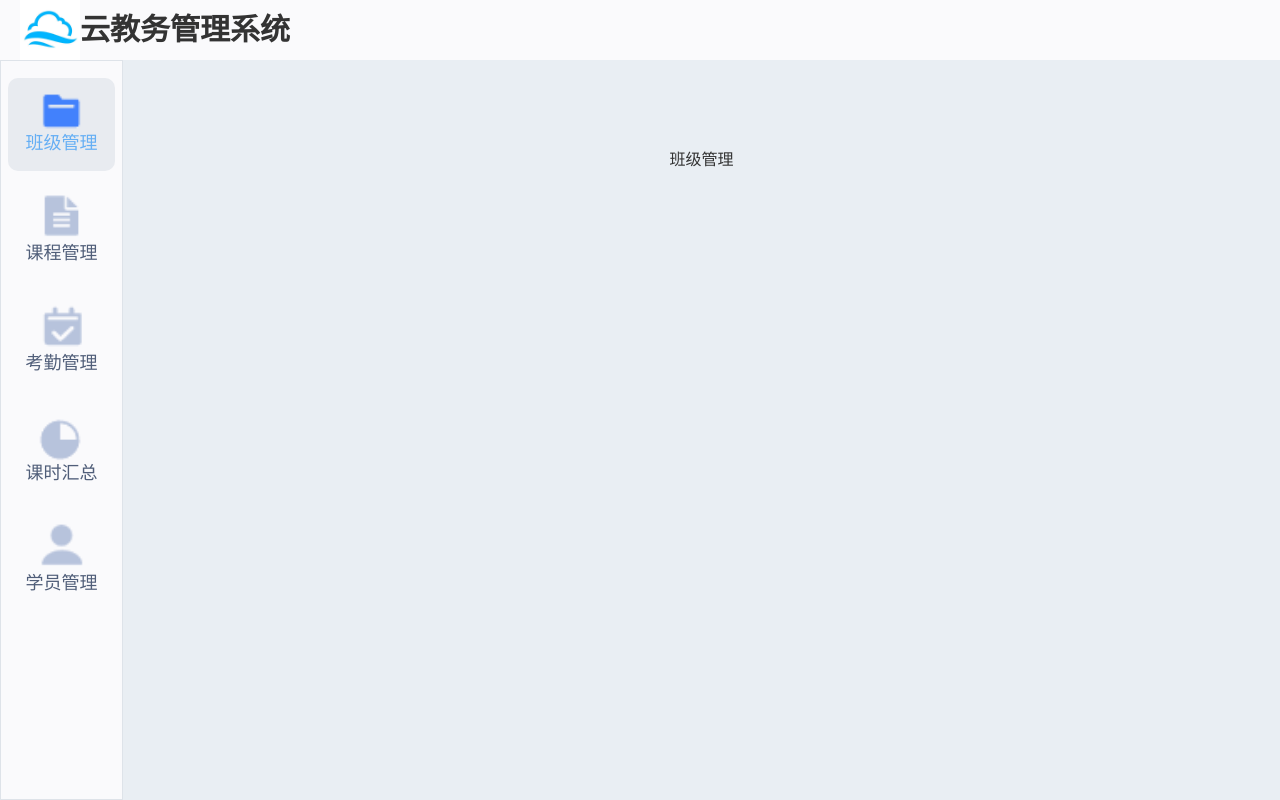
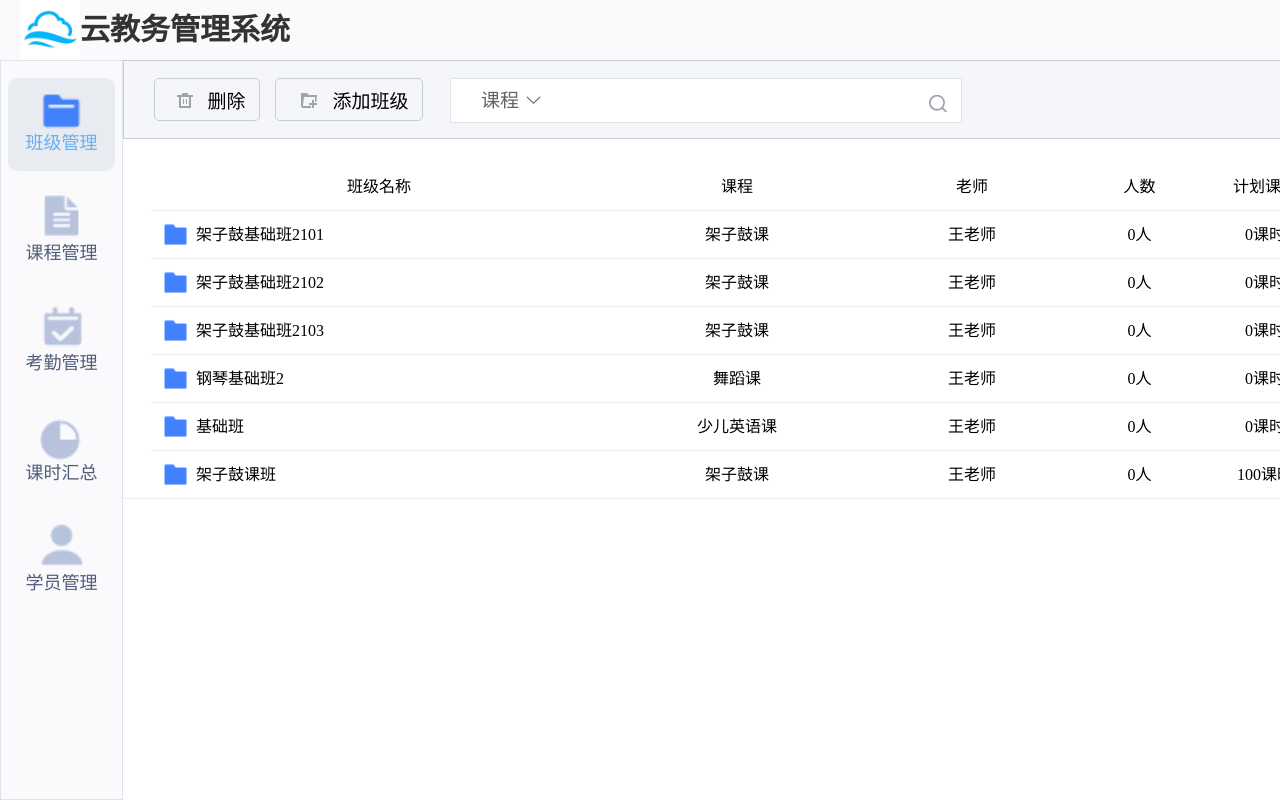
Before and after one commit to leeNb66/SaaS, a Vue app: page /#/class in a window 1280 px wide. Built offline with nearby package versions, Linux system fonts and the light colour scheme.

Commit message:
班级管理-添加班级 李亮

```diff
--- a/src/components/Class/addClass.vue
+++ b/src/components/Class/addClass.vue
@@ -1,13 +1,115 @@
 <template>
-    <div>添加班级</div>
+  <div>
+    <form action="">
+      <table>
+        <tr>
+          <td>所选课程：</td>
+          <td>
+            <el-select value=""></el-select>
+          </td>
+        </tr>
+        <tr>
+          <td>班级名称：</td>
+          <td>
+            <el-input style="width: 400px"></el-input>
+          </td>
+        </tr>
+        <tr>
+          <td>计划课时：</td>
+          <td><el-input style="width: 400px" value="0"></el-input>&nbsp;&nbsp;&nbsp;课时</td>
+        </tr>
+        <tr>
+          <td>开始日期：</td>
+          <td>
+            <div class="block">
+              <el-date-picker
+                v-model="value1"
+                type="date"
+                placeholder="选择日期"
+              >
+              </el-date-picker>
+            </div>
+          </td>
+        </tr>
+        <tr>
+          <td>结束日期：</td>
+          <td>
+            <div class="block">
+              <el-date-picker
+                v-model="value2"
+                align="right"
+                type="date"
+                placeholder="选择日期"
+                :picker-options="pickerOptions"
+              >
+              </el-date-picker>
+            </div>
+          </td>
+        </tr>
+      </table>
+      <div class="bottom"></div>
+      <el-button type="primary preservation">报存</el-button>
+    </form>
+  </div>
 </template>
 
 <script>
 export default {
-
-}
+  data() {
+    return {
+      pickerOptions: {
+        disabledDate(time) {
+          return time.getTime() > Date.now();
+        },
+        shortcuts: [
+          {
+            text: "今天",
+            onClick(picker) {
+              picker.$emit("pick", new Date());
+            },
+          },
+          {
+            text: "昨天",
+            onClick(picker) {
+              const date = new Date();
+              date.setTime(date.getTime() - 3600 * 1000 * 24);
+              picker.$emit("pick", date);
+            },
+          },
+          {
+            text: "一周前",
+            onClick(picker) {
+              const date = new Date();
+              date.setTime(date.getTime() - 3600 * 1000 * 24 * 7);
+              picker.$emit("pick", date);
+            },
+          },
+        ],
+      },
+      value1:'',
+      value2:''
+    };
+  },
+};
 </script>
 
-<style>
+<style scoped>
+table {
+ width: 610px;
+ height: 330px;
+ font-size: 19px;
+ margin-left: 44px;
+}
+.bottom{
+    width: 850px;
+    border-bottom: 1px solid #e9e9e9;
+    margin-top: 70px;
+    margin-left: -18px;
+}
+.preservation{
+    width: 150px;
+    margin-left: 650px;
+    margin-top: 20px;
+}
 
 </style>
--- a/src/components/Class/list.vue
+++ b/src/components/Class/list.vue
@@ -1,13 +1,214 @@
 <template>
-    <div>班级管理</div>
+  <div>
+    <!-- 按钮 -->
+    <el-button-group>
+      <button class="dele">删除</button>
+      <button class="add-class" @click="addclass = true">添加班级</button>
+      <el-dialog
+        title="增加班级"
+        :visible.sync="addclass"
+      >
+      <addClass></addClass>
+      </el-dialog>
+      <div class="sele">
+        <el-dropdown>
+          <span class="el-dropdown-link">
+            课程<i class="el-icon-arrow-down el-icon--right"></i>
+          </span>
+          <el-dropdown-menu slot="dropdown">
+            <el-dropdown-item>黄金糕</el-dropdown-item>
+            <el-dropdown-item divided>蚵仔煎</el-dropdown-item>
+          </el-dropdown-menu>
+        </el-dropdown>
+        <input type="search" />
+      </div>
+    </el-button-group>
+
+    <el-table class="table" :data="tableData" style="width: 100%">
+      <el-table-column prop="date" label="班级名称" width="456px">
+      </el-table-column>
+      <el-table-column prop="name" label="课程" width="260px">
+      </el-table-column>
+      <el-table-column prop="address" label="老师" width="210px">
+      </el-table-column>
+      <el-table-column prop="man" label="人数" width="125"> </el-table-column>
+      <el-table-column prop="ke" label="计划课时" width="126px">
+      </el-table-column>
+      <el-table-column prop="yi" label="已排课时" width="112px">
+      </el-table-column>
+      <el-table-column prop="shang" label="已上课时" width="240px">
+      </el-table-column>
+    </el-table>
+  </div>
 </template>
 
 <script>
+import addClass from "./addClass.vue"
 export default {
-
-}
+    components:{
+        addClass
+    },
+  data() {
+    return {
+      tableData: [
+        {
+          date: "架子鼓基础班2101",
+          name: "架子鼓课",
+          address: "王老师",
+          man: "0人",
+          ke: "0课时",
+          yi: "23",
+          shang: 0,
+        },
+        {
+          date: "架子鼓基础班2102",
+          name: "架子鼓课",
+          address: "王老师",
+          man: "0人",
+          ke: "0课时",
+          yi: "23",
+          shang: 0,
+        },
+        {
+          date: "架子鼓基础班2103",
+          name: "架子鼓课",
+          address: "王老师",
+          man: "0人",
+          ke: "0课时",
+          yi: "23",
+          shang: 0,
+        },
+        {
+          date: "钢琴基础班2",
+          name: "舞蹈课",
+          address: "王老师",
+          man: "0人",
+          ke: "0课时",
+          yi: "23",
+          shang: 0,
+        },
+        {
+          date: "基础班",
+          name: "少儿英语课",
+          address: "王老师",
+          man: "0人",
+          ke: "0课时",
+          yi: "23",
+          shang: 0,
+        },
+        {
+          date: "架子鼓课班",
+          name: "架子鼓课",
+          address: "王老师",
+          man: "0人",
+          ke: "100课时",
+          yi: "23",
+          shang: 0,
+        },
+      ],
+      addclass: false,
+    };
+  },
+};
 </script>
 
-<style>
+<style >
+.has-gutter {
+  background-color: #f5f6fa;
+}
+.table {
+  padding: 24px 0px 0px 28px;
+}
+.table tr > td:first-of-type {
+  background: url("../../assets/img/ico.png") no-repeat;
+  background-size: 180px;
+  background-position: -70px -327px;
+}
+
+.el-table__row td:first-of-type > .cell {
+  text-align: left;
+  padding-left: 45px;
+  color: black;
+}
+.has-gutter th:first-of-type > .cell {
+  text-align: left;
+}
+.cell {
+  text-align: center;
+  font-size: 16px;
+  color: black;
+}
+.el-table__header-wrapper th {
+  background-color: #f5f6fa;
+  font-weight: normal;
+  color: black;
+}
+
+.el-button-group {
+  float: left;
+  height: 77px;
+  width: 100%;
+  border: #c8ccd5 solid 1px;
+  background-color: #f5f6fa;
+}
+.el-button-group .dele {
+  width: 106px;
+  height: 43px;
+  padding-left: 45px;
+  margin: 17px 0px 15px 30px;
+  border: #c8ccd5 solid 1px;
+  font-size: 19px;
+  background: url("../../assets/img/ico.png") no-repeat;
+  background-position: -130px -369px;
+  border-radius: 5px;
+}
+.el-button-group .dele:hover {
+  background-position: -130px -742px;
+  background-color: #d6edf7;
+}
+.add-class:hover {
+  background-position: -130px -693px;
+  background-color: #d6edf7;
+}
+.add-class {
+  width: 148px !important;
+  height: 43px;
+  border: #c8ccd5 solid 1px;
+  padding-left: 49px;
+  font-size: 19px;
+  margin: 17px 15px 15px 15px;
+  background: url("../../assets/img/ico.png") no-repeat;
+  background-position: -130px -454px;
+  border-radius: 5px;
+}
+
+/* 下来菜单搜索框 */
+.el-dropdown-link {
+  cursor: pointer;
+  margin: 0 20px 0px 30px;
+  font-size: 19px;
+}
+
+.sele {
+  position: absolute;
+  left: 450px;
+  top: 78px;
+  color: #a0a3aa;
+  border: 1px solid #dee3e9;
+  height: 43px !important;
+  width: 510px;
+  line-height: 43px;
+  background-color: #ffffff;
+}
+
+.sele input {
+  width: 390px;
+  height: 30px;
+  border: 0px;
+  background: url("../../assets/img/ico.png") no-repeat;
+  background-position: 260px -436px;
+}
+
+/* 弹框 */
 
 </style>
--- a/src/components/Index.vue
+++ b/src/components/Index.vue
@@ -7,7 +7,7 @@
         <h1>云教务管理系统</h1>
       </el-header>
       <el-container>
-        <el-aside width="200px" >
+        <el-aside width="200px">
           <ul class="ul">
             <template v-for="(item, index) in navList">
               <li
@@ -23,7 +23,7 @@
           </ul>
         </el-aside>
         <el-main>
-          <router-view>路由出口</router-view>
+          <router-view></router-view>
         </el-main>
       </el-container>
     </el-container>
@@ -96,22 +96,30 @@ export default {
           },
         },
       ],
-      isChange: 0,
+      isChange: "",
     };
   },
   methods: {
     addClass(val) {
       this.isChange = val;
       this.$router.push({
-        path:this.navList[val].path
-      })
+        path: this.navList[val].path,
+      });
     },
   },
 
+  created() {
+    console.log(this.$route.path);
+    for (var i = 0; i < this.navList.length; i++) {
+      if (this.navList[i].path == this.$route.path) {
+        this.isChange = i;
+      }
+    }
+  },
 };
 </script>
 
-<style>
+<style scoped>
 .el-header,
 .el-footer {
   color: #333;
@@ -157,23 +165,10 @@ h1 {
   color: #505e79;
 }
 
-.el-main {
-  background-color: #e9eef3;
-  color: #333;
-  text-align: center;
-  line-height: 160px;
-}
-
 body > .el-container {
   margin-bottom: 40px;
 }
-
-.el-container:nth-child(5) .el-aside,
-.el-container:nth-child(6) .el-aside {
-  line-height: 260px;
-}
-
-.el-container:nth-child(7) .el-aside {
-  line-height: 320px;
+.el-main{
+  padding: 0;
 }
 </style>
--- a/src/router/index.js
+++ b/src/router/index.js
@@ -8,13 +8,16 @@ import ClassSummary from '@/components/ClassSummary/list'
 import Students from '@/components/Students/list'
 
 Vue.use(Router)
-
+const originalPush = Router.prototype.push
+Router.prototype.push = function push(location) {
+  return originalPush.call(this, location).catch(err => err)
+}
 export default new Router({
   routes: [{
       path: '/',
       name: 'index',
       component: Index,
-      redirect:"/class",
+      redirect: "/class",
       children: [
         //班级
         {
```
